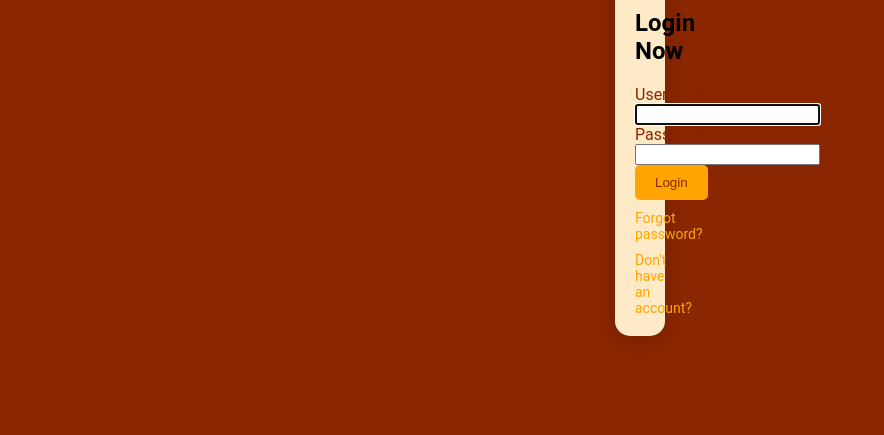
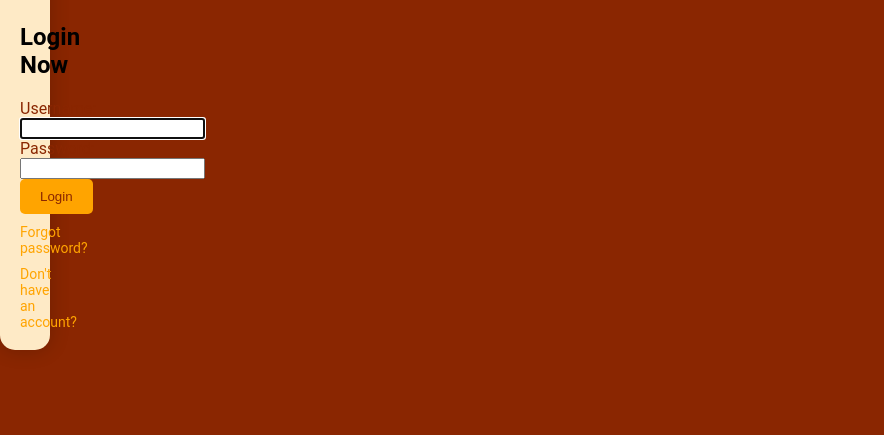
Before and after one commit to javierfevidaho/bank, a Django app: page /accounts/login/?next=/cancel/ in a window 1280 px wide. Shown: the part 707-1142 px from the top of the page, without its empty margins (0-884 px from the left). Run offline with Django 3.2, Linux system fonts and the light colour scheme.

Commit message:
css 2 logo loging

```diff
--- a/core/static/core/style.css
+++ b/core/static/core/style.css
@@ -286,12 +286,10 @@ nav {
 .login-container, .signup-container {
     width: 50px; /* Ajusta el ancho según sea necesario */
     height: 50px; /* Ajusta la altura según sea necesario */
-    display: block;
+    display: flex;
     justify-content: center;
     align-items: center;
     height: 100vh;
-    margin: 0 auto 20px; /* Centra la imagen horizontalmente y añade un margen inferior */
-
 }
 
 .form-group input::placeholder {
```
